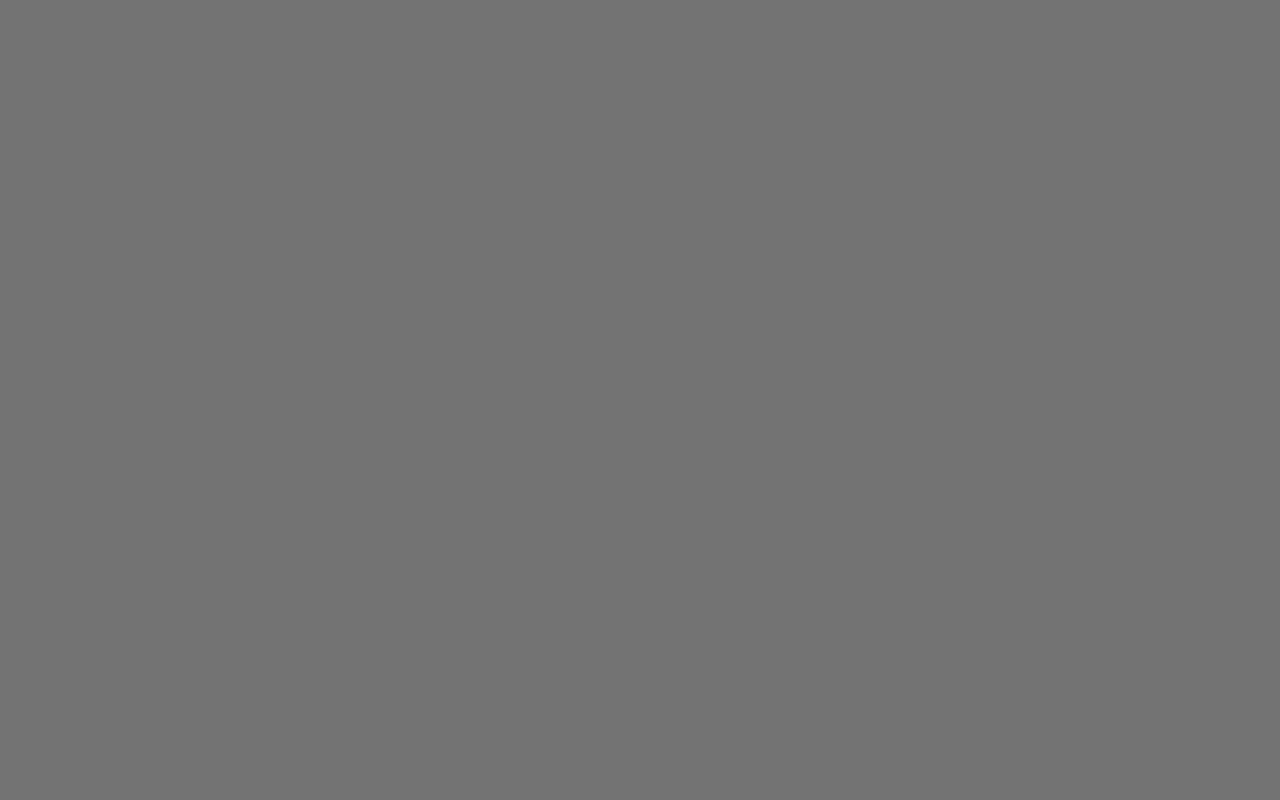
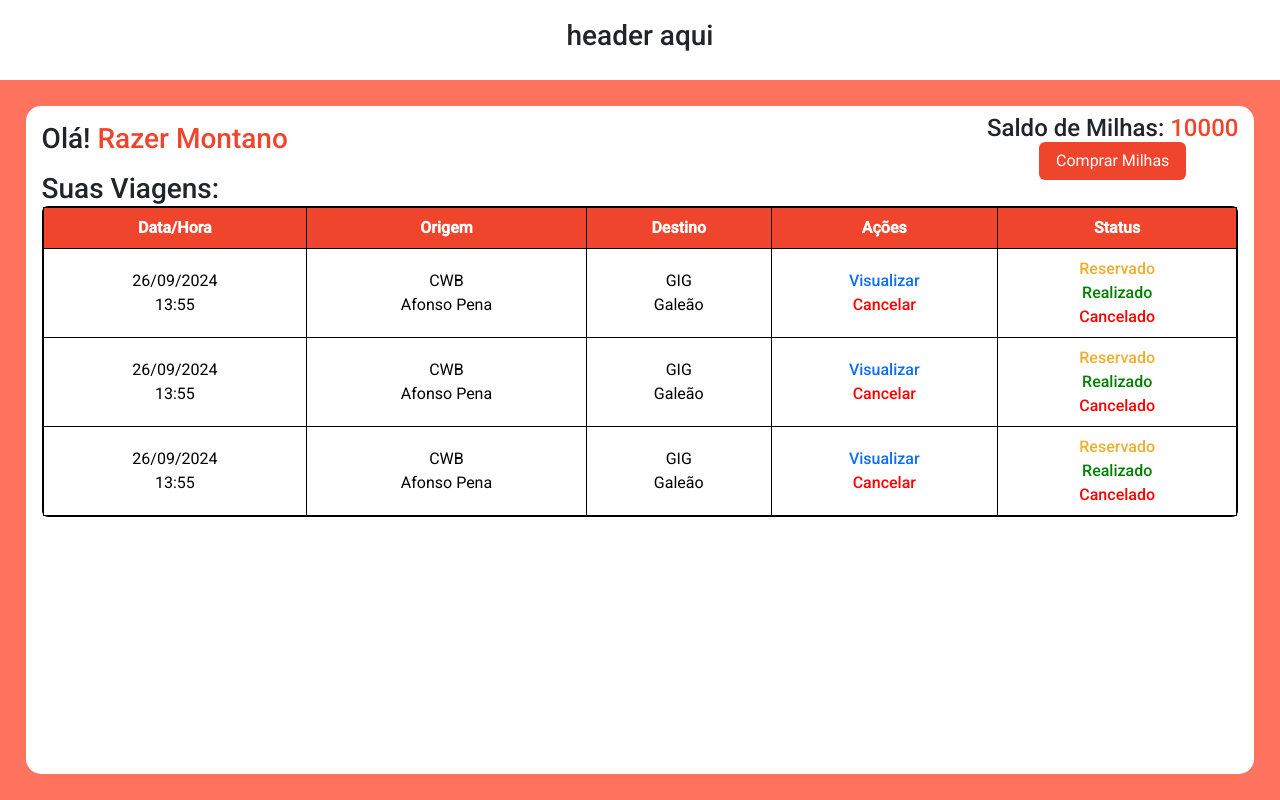
Before and after one commit to ClaudioHenr/DAC-Empresa-Aerea, an Angular app: page /home in a window 1280 px wide. Before the commit this address led to /. Built offline with nearby package versions, Linux system fonts and the light colour scheme.

Commit message:
criado o component e o esqueleto estatico da tela

```diff
--- a/src/app/app.routes.ts
+++ b/src/app/app.routes.ts
@@ -2,6 +2,7 @@ import { Routes } from '@angular/router';
 import { RegisterComponent } from './authentication/register/register.component';
 import { LoginComponent } from './authentication/login/login.component';
 import { TesteComponent } from './teste/teste.component';
+import { HomeScreenComponent } from './client/home-screen/home-screen.component';
 
 export const routes: Routes = [
     {
@@ -15,5 +16,9 @@ export const routes: Routes = [
     {
         path: 't',
         component: TesteComponent
+    },
+    {
+        path: 'home',
+        component: HomeScreenComponent
     }
 ];
--- /dev/null
+++ b/src/app/client/home-screen/home-screen.component.css
@@ -0,0 +1,63 @@
+.vh-100 {
+    height: 100vh;
+}
+
+.h-10 {
+    height: 10%;
+}
+
+.h-90 {
+    height: 90%;
+}
+
+.padding-2{
+    padding: 2%;
+}
+
+.bg-orange {
+    background-color: #FF725E !important;
+}
+
+.text-orange {
+    color: #F0452D !important;
+}
+
+.btn-orange{
+    background-color: #F0452D !important;
+}
+
+.bg-white {
+    background-color: white !important;
+}
+
+.text-white {
+    color: white !important;
+}
+
+.bg-orange-darker{
+    background-color: #F0452D;
+}
+
+.rounded-3 {
+    border-radius: 15px !important;
+}
+
+.border-dark {
+    border: 1px solid black !important;
+}
+
+.text-warning {
+    color: #F0AE2D !important;
+}
+
+.text-success {
+    color: green !important;
+}
+
+.text-danger {
+    color: red !important;
+}
+
+.fw-medium {
+    font-weight: 500 !important;
+}
--- /dev/null
+++ b/src/app/client/home-screen/home-screen.component.html
@@ -0,0 +1,88 @@
+<div class="d-flex align-items-center justify-content-center vh-100 bg-orange flex-column">
+    <div class="w-100 h-10 bg-white d-flex align-items-center justify-content-center">
+        <h3 class="text-center">header aqui</h3>
+    </div>
+    <div class="w-100 h-90 padding-2">
+        <div class="bg-white w-100 h-100 rounded-3">
+            <div class="w-100 h-10">
+                <div class="d-flex justify-content-between align-items-center h-100 px-3">
+                    <div>
+                        <h3 class="m-0">Olá! <span class="text-orange m-0">Razer Montano</span></h3>
+                    </div>
+                    <div class="d-flex flex-column align-items-center mt-3">
+                        <div>
+                            <h4 class="m-0">Saldo de Milhas: <span class="text-orange m-0">10000</span></h4>
+                        </div>
+                        <div>
+                            <a href="#" class="btn btn-orange text-white h-25 px-3">Comprar Milhas</a>
+                        </div>
+                    </div>
+                </div>
+            </div>
+
+            <div class="w-100 h-90 px-3">
+                <h3 class="m-0">Suas Viagens:</h3>
+                <div class="rounded border border-dark">
+                    <table class="table table-hover table-bordered m-0 border-dark">
+                        <thead class="align-middle text-center">
+                            <tr>
+                                <th class="text-white bg-orange-darker">Data/Hora</th>
+                                <th class="text-white bg-orange-darker">Origem</th>
+                                <th class="text-white bg-orange-darker">Destino</th>
+                                <th class="text-white bg-orange-darker">Ações</th>
+                                <th class="text-white bg-orange-darker">Status</th>
+                            </tr>
+                        </thead>
+                        <tbody class="align-middle text-center">
+                            <tr>
+                                <td>26/09/2024<br>13:55</td>
+                                <td>CWB<br>Afonso Pena</td>
+                                <td>GIG<br>Galeão</td>
+                                <td class="text-primary fw-medium">Visualizar
+                                    <br>
+                                    <span class="text-danger fw-medium">Cancelar</span>
+                                </td>
+                                <td class="text-warning fw-medium">Reservado
+                                    <br>
+                                    <span class="text-success fw-medium">Realizado</span>
+                                    <br>
+                                    <span class="text-danger fw-medium">Cancelado</span>
+                                </td>
+                            </tr>
+                            <tr>
+                                <td>26/09/2024<br>13:55</td>
+                                <td>CWB<br>Afonso Pena</td>
+                                <td>GIG<br>Galeão</td>
+                                <td class="text-primary fw-medium">Visualizar
+                                    <br>
+                                    <span class="text-danger fw-medium">Cancelar</span>
+                                </td>
+                                <td class="text-warning fw-medium">Reservado
+                                    <br>
+                                    <span class="text-success fw-medium">Realizado</span>
+                                    <br>
+                                    <span class="text-danger fw-medium">Cancelado</span>
+                                </td>
+                            </tr>
+                            <tr>
+                                <td>26/09/2024<br>13:55</td>
+                                <td>CWB<br>Afonso Pena</td>
+                                <td>GIG<br>Galeão</td>
+                                <td class="text-primary fw-medium">Visualizar
+                                    <br>
+                                    <span class="text-danger fw-medium">Cancelar</span>
+                                </td>
+                                <td class="text-warning fw-medium">Reservado
+                                    <br>
+                                    <span class="text-success fw-medium">Realizado</span>
+                                    <br>
+                                    <span class="text-danger fw-medium">Cancelado</span>
+                                </td>
+                            </tr>
+                        </tbody>
+                    </table>
+                </div>
+            </div>
+        </div>
+    </div>
+</div>
```
Also changed, not shown: src/app/client/home-screen/home-screen.component.ts (added, +12 -0 lines).
